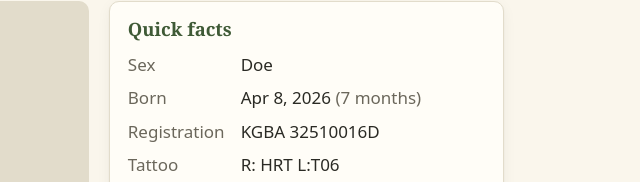
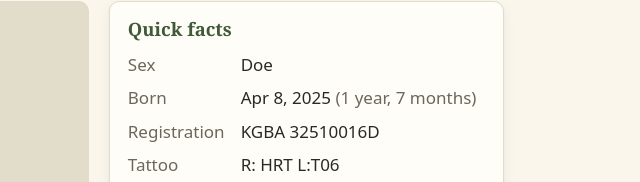
Before and after one commit to joriwynnelove-pixel/kinder-goats, an Eleventy site: page src/goats/haven-ranch-and-trade-acacia.md in a window 1280 px wide. Shown: the part 164-346 px from the top of the page, 640-1280 px from the left. Built offline with nearby package versions, Linux system fonts and the light colour scheme; Eleventy itself is replaced by a stand-in of ours; files that its build step writes are made by us from their sources; what heic-decode, sharp would draw is missing.

Commit message:
Update src/goats/haven-ranch-and-trade-acacia.md (via Pages CMS)

```diff
--- a/src/goats/haven-ranch-and-trade-acacia.md
+++ b/src/goats/haven-ranch-and-trade-acacia.md
@@ -4,7 +4,7 @@ nickname: Acacia
 sex: doe
 status: retained
 featured: true
-birth_date: 2026-04-08
+birth_date: 2025-04-08
 registration_number: 32510016D
 tattoo: "R: HRT L:T06"
 color: Black with Standard Tan Markings, Heavy Moonspots, Frosted Ears, White Crown
```
